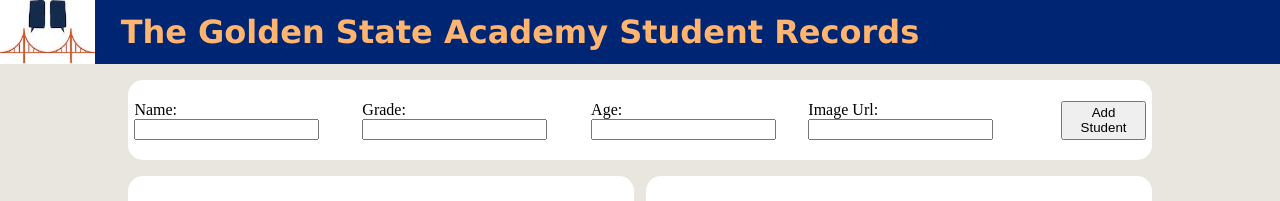
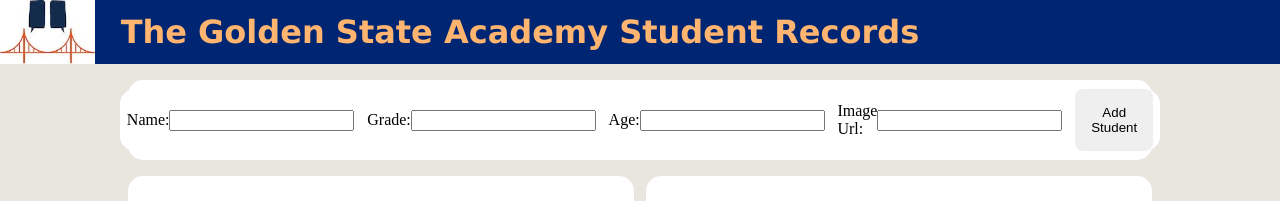
Before and after one commit to jenni4xiong/studentRecords, an Angular app in the folder client/: page / in a window 1280 px wide. Shown: the top 201 px of the page. Built offline with nearby package versions, Linux system fonts and the light colour scheme; no server answers.

Commit message:
button styling for add-student

```diff
--- a/client/src/app/main/body/add-student/add-student.component.css
+++ b/client/src/app/main/body/add-student/add-student.component.css
@@ -1,4 +1,5 @@
 #add-student {
+  width: 100%;
   height:100%;
   background-color: white;
   border-radius: 15px;
@@ -12,4 +13,12 @@
 .input {
   margin-left: .5vw;
   margin-right: .5vw;
+  display: flex;
+  align-items: center;
 }
+
+.button {
+  border:0;
+  border-radius: 1vh;
+  padding: 2vh;
+}
--- a/client/src/app/main/body/add-student/add-student.component.html
+++ b/client/src/app/main/body/add-student/add-student.component.html
@@ -16,6 +16,6 @@
       Image Url:
       <input type="text" formControlName="imageUrl" />
     </label>
-    <button class="input" type="submit">Add Student</button>
+    <button class="input button" type="submit">Add Student</button>
   </form>
 </div>
--- a/client/src/app/main/body/body.component.css
+++ b/client/src/app/main/body/body.component.css
@@ -15,6 +15,7 @@
 }
 
 #add-student-container {
+  width: 100%;
   display: flex;
   justify-content: center;
   align-items: center;
```
